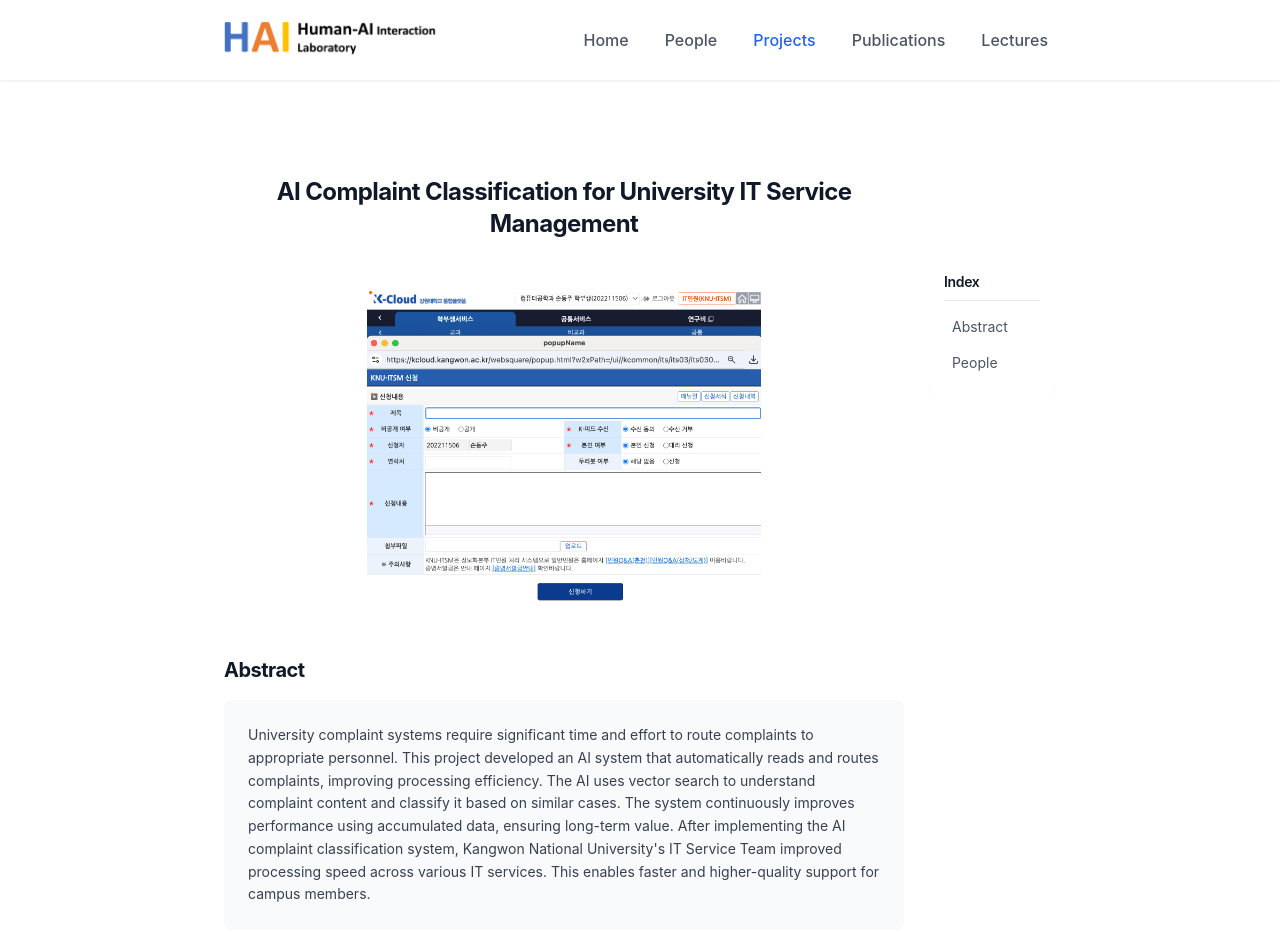
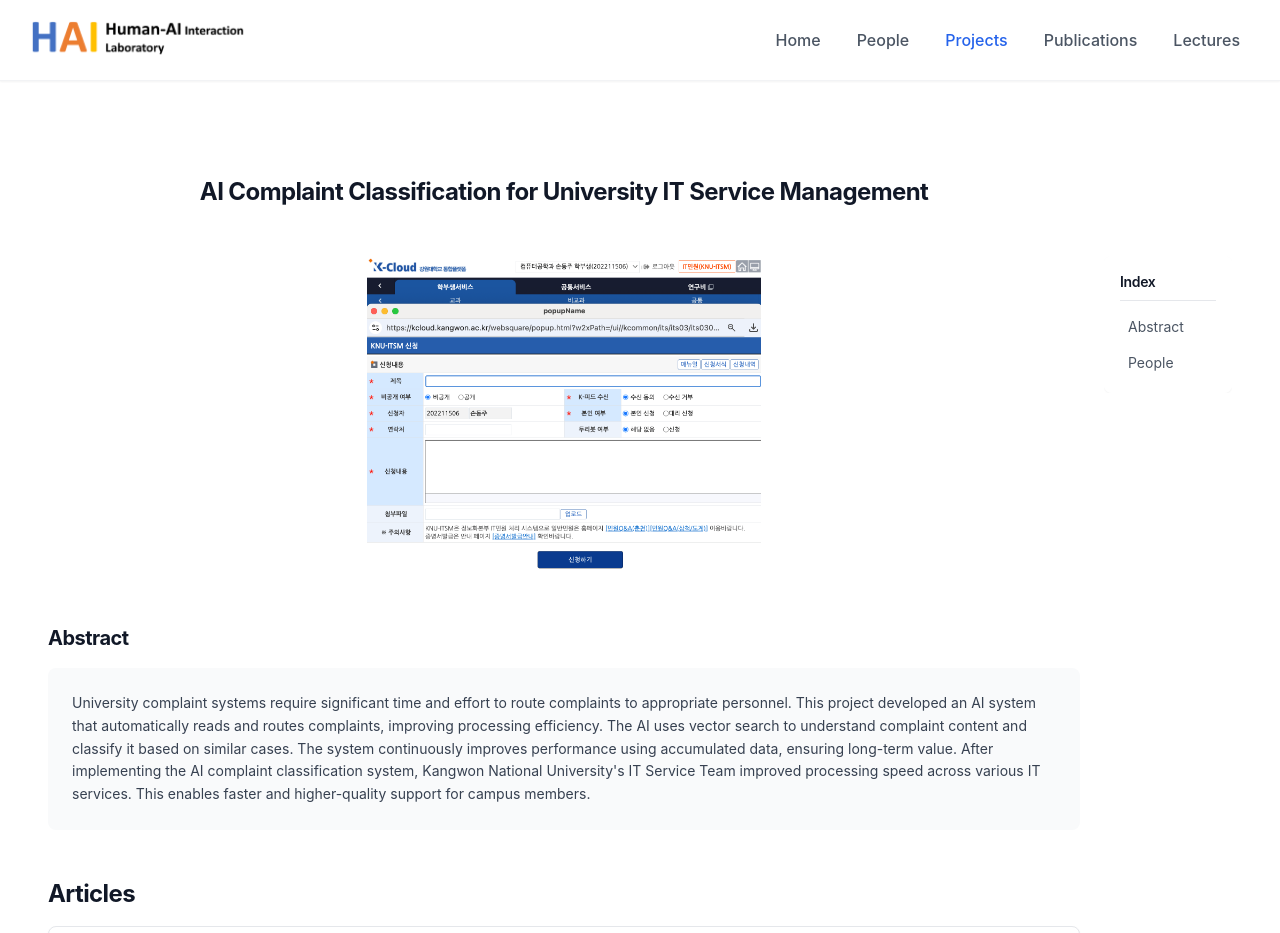
Before and after one commit to djson98/HAI-lab-KNU.github.io, a Gatsby site: page /ai-complaint-classification/ in a window 1280 px wide. Shown: the top 933 px of the page. Built offline with nearby package versions, Linux system fonts and the light colour scheme; Gatsby itself is replaced by a stand-in of ours.

Commit message:
feat: 사이트 전체 레이아웃 개선 - 좌우 공간 활용 최적화
- Layout 컴포넌트: max-w-4xl → max-w-7xl로 확장
- 홈페이지: Hero 섹션과 Recent Projects 너비 확장
- 블로그 포스트: 메인 컨테이너 너비 최적화
- 패딩 조정: px-4 → px-6, px-6 → px-8로 증가
- 전체적으로 좌우 공간을 더 효율적으로 활용하는 레이아웃 구현

```diff
--- a/src/components/layout.tsx
+++ b/src/components/layout.tsx
@@ -54,7 +54,7 @@ const Layout = ({ activeLink = "Projects", children }: LayoutProps) => {
     <div className="min-h-screen bg-white">
               {/* Navbar */}
         <nav className="fixed top-0 left-0 right-0 z-50 bg-white/95 backdrop-blur-sm shadow-sm border-b border-gray-200/50 transition-all duration-300" role="navigation" aria-label="Main navigation">
-          <div className="max-w-4xl mx-auto flex justify-between items-center px-4 md:px-6 py-2 md:py-4">
+          <div className="w-full max-w-7xl mx-auto flex justify-between items-center px-6 md:px-8 py-2 md:py-4">
             <Link to="/" className="flex items-center mr-4 md:mr-8 focus:outline-none rounded">
               <img
                 src="/images/logo-hai.png"
@@ -141,7 +141,7 @@ const Layout = ({ activeLink = "Projects", children }: LayoutProps) => {
 
               {/* Content */}
         <main
-          className={`max-w-4xl mx-auto px-4 md:px-6 pb-16 transition-all duration-300 ease-in-out ${
+          className={`w-full max-w-7xl mx-auto px-6 md:px-8 pb-16 transition-all duration-300 ease-in-out ${
             isScrolled ? 'pt-20 md:pt-24' : 'pt-32 md:pt-36'
           }`}
           id="main-content"
--- a/src/pages/index.js
+++ b/src/pages/index.js
@@ -14,7 +14,7 @@ const IndexPage = ({ data }) => {
       <div className="min-h-screen">
         {/* Hero Section */}
         <section className="py-20 bg-gradient-to-br from-blue-50 to-white rounded-3xl mx-2 md:mx-6">
-          <div className="max-w-4xl mx-auto px-4 md:px-6 text-center">
+          <div className="w-full max-w-7xl mx-auto px-6 md:px-8 text-center">
             <h1 className="text-3xl md:text-5xl font-bold bg-gradient-to-r from-blue-600 via-blue-500 to-cyan-500 bg-clip-text text-transparent mb-6" id="main-heading">
              Human-AI Interaction Lab
             </h1>
@@ -63,7 +63,7 @@ const IndexPage = ({ data }) => {
 
         {/* Recent Projects Section */}
         <section className="py-16 bg-white" aria-labelledby="recent-projects-heading">
-          <div className="max-w-4xl mx-auto px-4 md:px-6">
+          <div className="w-full max-w-7xl mx-auto px-6 md:px-8">
             <div className="text-center mb-12">
               <h2 className="text-4xl md:text-5xl font-bold text-gray-900 mb-6" id="recent-projects-heading">
                 Recent Projects
--- a/src/templates/blog-post.js
+++ b/src/templates/blog-post.js
@@ -14,10 +14,10 @@ const BlogPostTemplate = ({
 
   return (
     <Layout location={location} title={siteTitle}>
-      <div className="relative max-w-7xl mx-auto px-1 md:px-2 py-8">
+      <div className="relative w-full max-w-7xl mx-auto px-6 md:px-8 py-8">
         <div className="flex">
                   {/* 메인 콘텐츠 */}
-        <article className="flex-1 max-w-7xl">
+        <article className="flex-1 w-full">
         {/* 제목 섹션 */}
         <header className="text-center mb-12">
           <h1 className="text-2xl font-bold text-gray-900 mb-4">
@@ -33,7 +33,7 @@ const BlogPostTemplate = ({
         {/* 썸네일 이미지 섹션 */}
         {(post.frontmatter.image1 || post.frontmatter.thumbnail) && (
           <section className="mb-8 md:mb-12">
-            <div className="w-full max-w-4xl mx-auto">
+            <div className="w-full">
               <div className="w-full h-64 md:h-80 overflow-hidden">
                 <img
                   src={post.frontmatter.image1 || post.frontmatter.thumbnail}
```
